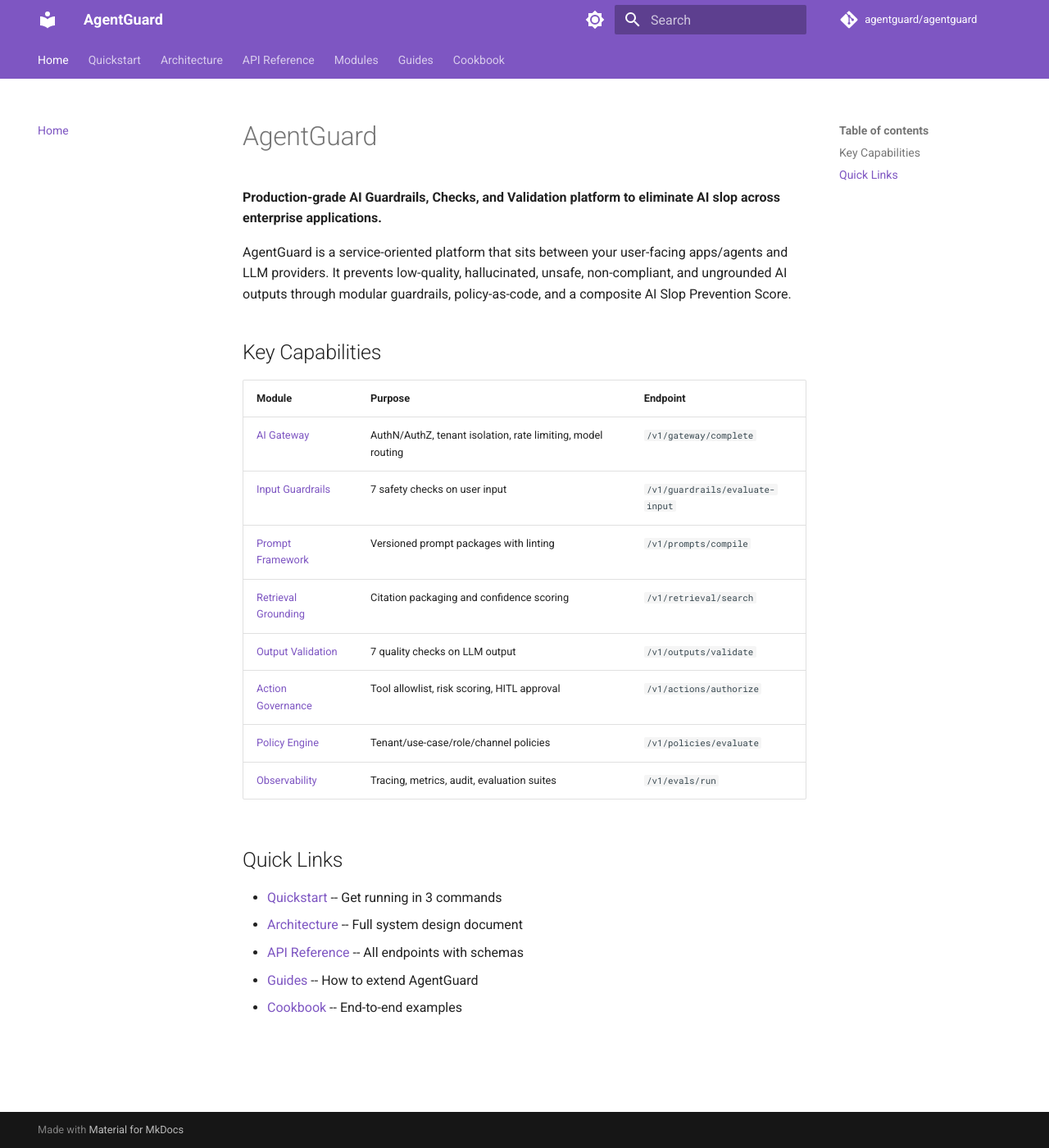
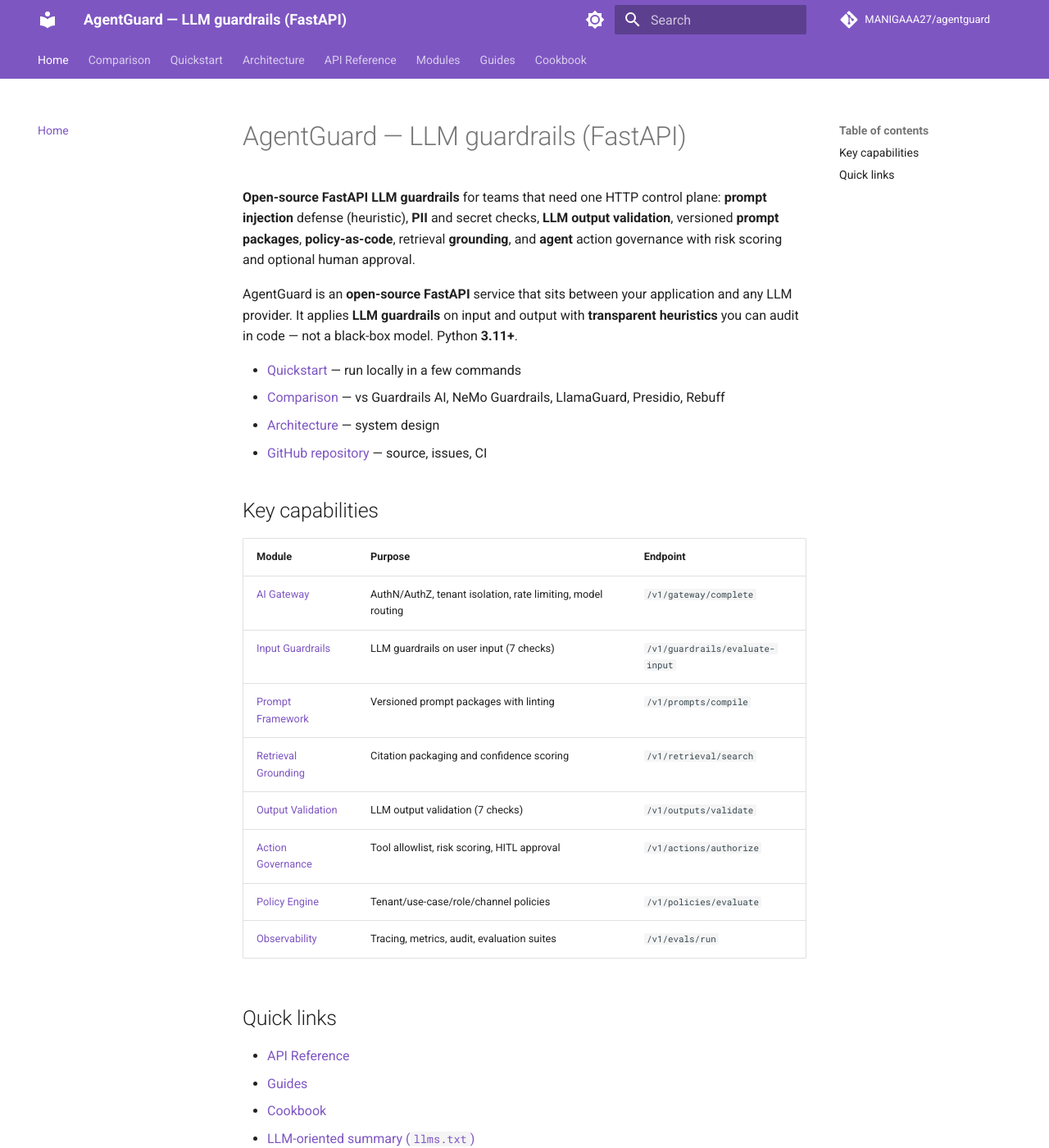
Before and after one commit to MANIGAAA27/agentguard, an MkDocs documentation site: the page built from docs/index.md, in a window 1280 px wide and 1400 px high. Shown: the whole window at 82% size. Built offline with MkDocs 1.6.1 and Material for MkDocs 9.7.7, drawn with Linux system fonts in a browser that asks for light colours; comment, search, counter and statistics services are not loaded.

Commit message:
docs(seo): LLM guardrails pitch, CITATION.cff, comparison, Pages, llms.txt
- README canonical paragraph + consistent LLM guardrails terminology
- pyproject: project.urls, description/keywords, v0.1.4
- CITATION.cff; docs/comparison.md; docs/llms.txt
- mkdocs: MANIGAAA27 repo, Pages site_url, nav Comparison
- GitHub Actions: deploy MkDocs to GitHub Pages
- docs/index.md aligned; fix adding-a-check CONTRIBUTING link
- Remove stray docs/PROJECT_MEMORY.md; CHANGELOG 0.1.4
- gh: About description set for search snippets

Made-with: Cursor

```diff
--- a/docs/index.md
+++ b/docs/index.md
@@ -1,26 +1,30 @@
-# AgentGuard
+# AgentGuard — LLM guardrails (FastAPI)
 
-**Production-grade AI Guardrails, Checks, and Validation platform to eliminate AI slop across enterprise applications.**
+**Open-source FastAPI LLM guardrails** for teams that need one HTTP control plane: **prompt injection** defense (heuristic), **PII** and secret checks, **LLM output validation**, versioned **prompt packages**, **policy-as-code**, retrieval **grounding**, and **agent** action governance with risk scoring and optional human approval.
 
-AgentGuard is a service-oriented platform that sits between your user-facing apps/agents and LLM providers. It prevents low-quality, hallucinated, unsafe, non-compliant, and ungrounded AI outputs through modular guardrails, policy-as-code, and a composite AI Slop Prevention Score.
+AgentGuard is an **open-source FastAPI** service that sits between your application and any LLM provider. It applies **LLM guardrails** on input and output with **transparent heuristics** you can audit in code — not a black-box model. Python **3.11+**.
 
-## Key Capabilities
+- [Quickstart](quickstart.md) — run locally in a few commands
+- [Comparison](comparison.md) — vs Guardrails AI, NeMo Guardrails, LlamaGuard, Presidio, Rebuff
+- [Architecture](architecture.md) — system design
+- [GitHub repository](https://github.com/MANIGAAA27/agentguard) — source, issues, CI
+
+## Key capabilities
 
 | Module | Purpose | Endpoint |
 |--------|---------|----------|
 | [AI Gateway](modules/gateway.md) | AuthN/AuthZ, tenant isolation, rate limiting, model routing | `/v1/gateway/complete` |
-| [Input Guardrails](modules/input-guardrails.md) | 7 safety checks on user input | `/v1/guardrails/evaluate-input` |
+| [Input Guardrails](modules/input-guardrails.md) | LLM guardrails on user input (7 checks) | `/v1/guardrails/evaluate-input` |
 | [Prompt Framework](modules/prompt-framework.md) | Versioned prompt packages with linting | `/v1/prompts/compile` |
 | [Retrieval Grounding](modules/retrieval-grounding.md) | Citation packaging and confidence scoring | `/v1/retrieval/search` |
-| [Output Validation](modules/output-validation.md) | 7 quality checks on LLM output | `/v1/outputs/validate` |
+| [Output Validation](modules/output-validation.md) | LLM output validation (7 checks) | `/v1/outputs/validate` |
 | [Action Governance](modules/action-governance.md) | Tool allowlist, risk scoring, HITL approval | `/v1/actions/authorize` |
 | [Policy Engine](modules/policy-engine.md) | Tenant/use-case/role/channel policies | `/v1/policies/evaluate` |
 | [Observability](modules/observability.md) | Tracing, metrics, audit, evaluation suites | `/v1/evals/run` |
 
-## Quick Links
+## Quick links
 
-- [Quickstart](quickstart.md) -- Get running in 3 commands
-- [Architecture](architecture.md) -- Full system design document
-- [API Reference](api-reference.md) -- All endpoints with schemas
-- [Guides](guides/adding-a-check.md) -- How to extend AgentGuard
-- [Cookbook](cookbook/full-request-lifecycle.md) -- End-to-end examples
+- [API Reference](api-reference.md)
+- [Guides](guides/adding-a-check.md)
+- [Cookbook](cookbook/full-request-lifecycle.md)
+- [LLM-oriented summary (`llms.txt`)](llms.txt)
--- a/mkdocs.yml
+++ b/mkdocs.yml
@@ -1,8 +1,10 @@
-site_name: AgentGuard
-site_description: Production-grade AI Guardrails, Checks, and Validation platform
-site_url: https://agentguard.dev
-repo_url: https://github.com/agentguard/agentguard
-repo_name: agentguard/agentguard
+site_name: "AgentGuard — LLM guardrails (FastAPI)"
+site_description: >-
+  Open-source FastAPI LLM guardrails — prompt injection defense, PII detection,
+  LLM output validation, and AI governance. Python 3.11+.
+site_url: https://manigaaa27.github.io/agentguard/
+repo_url: https://github.com/MANIGAAA27/agentguard
+repo_name: MANIGAAA27/agentguard
 
 theme:
   name: material
@@ -58,6 +60,7 @@ markdown_extensions:
 
 nav:
   - Home: index.md
+  - Comparison: comparison.md
   - Quickstart: quickstart.md
   - Architecture: architecture.md
   - API Reference: api-reference.md
```
Also changed, not shown: CHANGELOG.md (+22 -0 lines), README.md (+7 -1 lines), docs/PROJECT_MEMORY.md (deleted, +0 -56 lines), docs/comparison.md (added, +38 -0 lines), docs/guides/adding-a-check.md (+1 -1 lines), docs/llms.txt (added, +33 -0 lines), pyproject.toml (+11 -2 lines), 2 other files.
